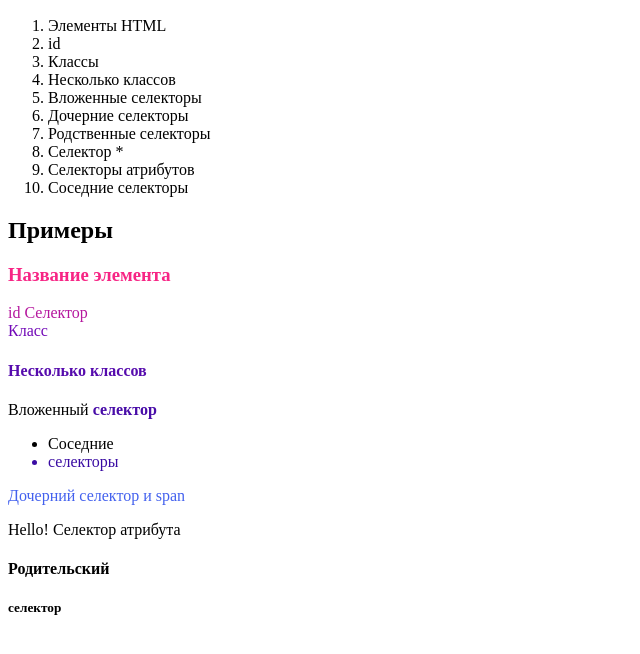
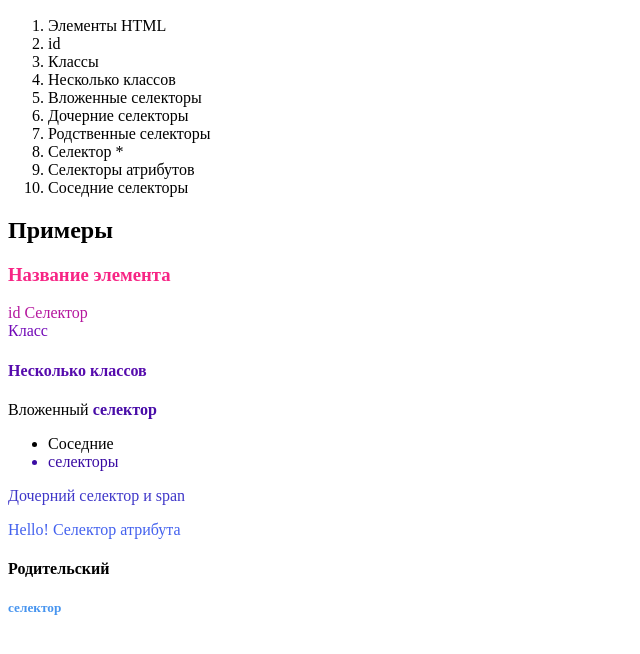
Before and after one commit to YefIryne/hw3, a plain HTML site: page index.html in a window 1280 px wide. Shown: the part 110-764 px from the top of the page, without its empty margins (0-640 px from the left). Drawn offline with Linux system fonts and the light colour scheme.

Commit message:
Update style.css

```diff
--- a/style.css
+++ b/style.css
@@ -25,8 +25,14 @@ p b {
 }
 
 div > span {
+    color: #3f37c9;
+}
+p[lang] {
     color: #4361ee;
 }
-[lang="korean"] {
+h4 ~ h5 {
     color: #4895ef;
 }
+/* * {
+    color: #4cc9f0;
+} */
```
